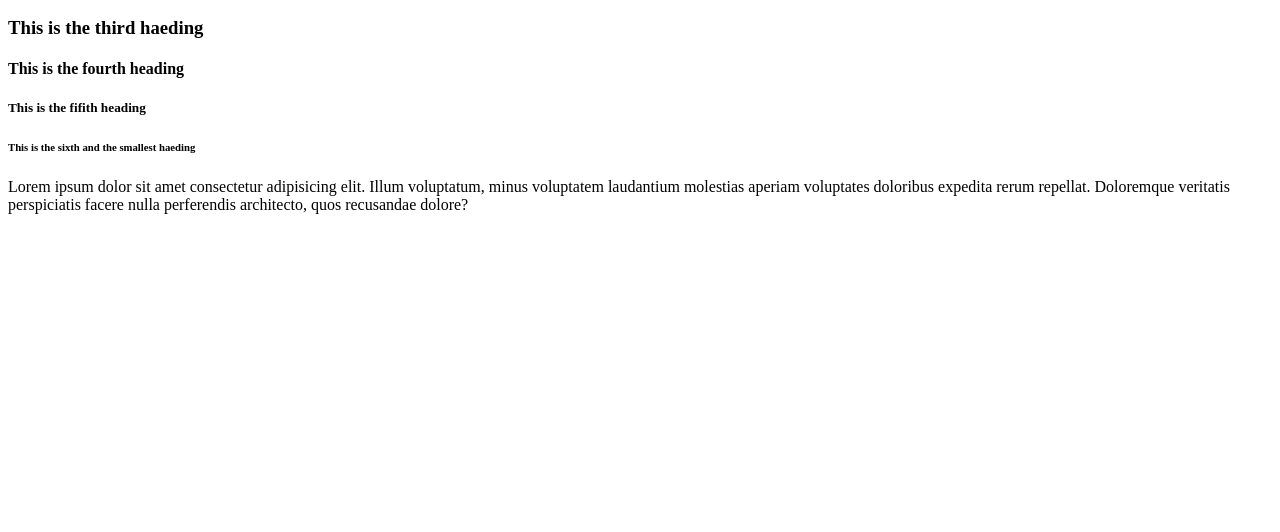
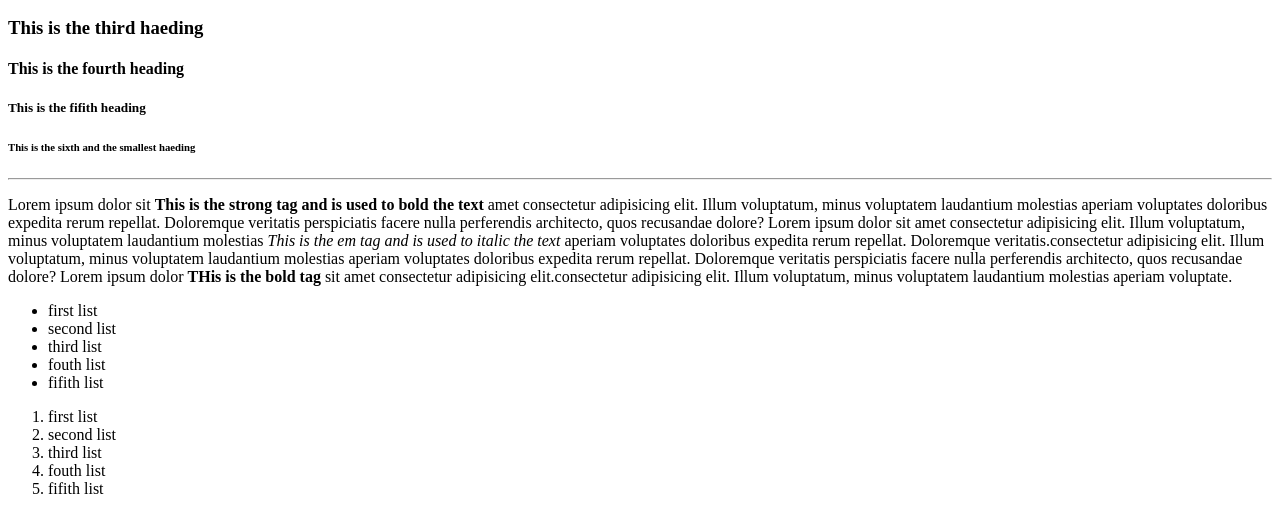
Before and after one commit to Sam-aBii/Front-end-Projects, a plain HTML site: page Html5 Crash Course/index.html in a window 1280 px wide. Shown: the part 110-642 px from the top of the page. Drawn offline with Linux system fonts and the light colour scheme.

Commit message:
code updated

```diff
--- a/Html5 Crash Course/index.html
+++ b/Html5 Crash Course/index.html
@@ -15,11 +15,32 @@
     <h5>This is the fifith heading</h5>
     <h6>This is the sixth and the smallest haeding</h6>
 
+    <hr>
+
     <!-- Paragrapgh -->
 
     <p>
-        Lorem ipsum dolor sit amet consectetur adipisicing elit. Illum voluptatum, minus voluptatem laudantium molestias aperiam voluptates doloribus expedita rerum repellat. Doloremque veritatis perspiciatis facere nulla perferendis architecto, quos recusandae dolore?
+        Lorem ipsum dolor sit <strong>This is the strong tag and is used to bold the text</strong> amet consectetur adipisicing elit. Illum voluptatum, minus voluptatem laudantium molestias aperiam voluptates doloribus expedita rerum repellat. Doloremque veritatis perspiciatis facere nulla perferendis architecto, quos recusandae dolore?
+        Lorem ipsum dolor sit amet consectetur adipisicing elit. Illum voluptatum, minus voluptatem laudantium molestias <em>This is the em tag and is used to italic the text</em> aperiam voluptates doloribus expedita rerum repellat. Doloremque veritatis.consectetur adipisicing elit. Illum voluptatum, minus voluptatem laudantium molestias aperiam voluptates doloribus expedita rerum repellat. Doloremque veritatis perspiciatis facere nulla perferendis architecto, quos recusandae dolore?
+        Lorem ipsum dolor <b>THis is the bold tag</b> sit amet consectetur adipisicing elit.consectetur adipisicing elit. Illum voluptatum, minus voluptatem laudantium molestias aperiam voluptate.
     </p>
+
+    <ul>
+        <li>first list</li>
+        <li>second list</li>
+        <li>third list</li>
+        <li>fouth list</li>
+        <li>fifith list</li>
+    </ul>
+
+
+    <ol>
+        <li>first list</li>
+        <li>second list</li>
+        <li>third list</li>
+        <li>fouth list</li>
+        <li>fifith list</li>
+    </ol>
 
 
 
```
